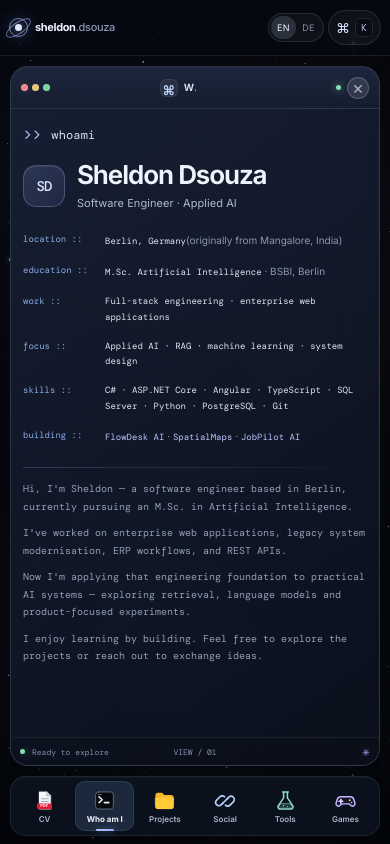
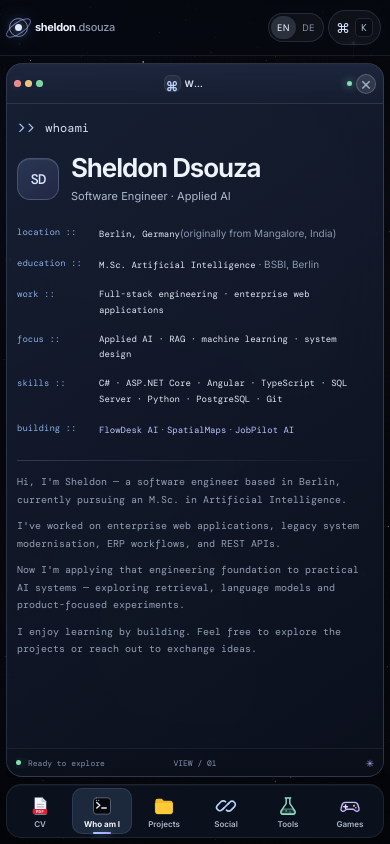
Before and after one commit to sheldon5006/portfolio-, a Flask app: page / in a window 390 px wide. Run offline with Flask 3, Linux system fonts and the light colour scheme.

Commit message:
Polish responsive panel animation and mobile layout

```diff
--- a/static/css/style.css
+++ b/static/css/style.css
@@ -2020,3 +2020,83 @@ body.child-app-maximized .desktop-shell{
   .social-icon svg{width:23px;height:23px}
   .rail-label,.rail-item.is-active .rail-label{font-size:9px;line-height:1.1}
 }
+
+/* ---------------------------------------------------------
+   Final responsive polish for the dock-suction transition.
+   Keep the animation composited only while it is active and
+   give narrow screens a little more room around their controls.
+--------------------------------------------------------- */
+.app-window.panel-is-animating{
+  will-change:transform,clip-path,opacity,filter;
+}
+@media(max-width:760px){
+  .desktop-shell{
+    gap:8px;
+    padding:8px 8px calc(7px + env(safe-area-inset-bottom));
+  }
+  .app-window{
+    border-radius:16px;
+  }
+  .window-titlebar{
+    height:40px;
+    flex-basis:40px;
+    padding-inline:9px;
+  }
+  .window-title-wrap{
+    gap:5px;
+    max-width:58%;
+  }
+  .window-title-icon{
+    width:17px;
+    height:17px;
+    flex:0 0 17px;
+  }
+  .window-tools{gap:4px}
+  .window-close{width:21px;height:21px;flex-basis:21px}
+  .app-rail{
+    min-height:57px;
+    gap:2px;
+    padding:4px;
+  }
+  .rail-item{
+    min-height:47px;
+    padding:3px 1px;
+  }
+  .view{padding:15px 13px 21px}
+  .app-window.panel-is-animating{
+    backface-visibility:hidden;
+  }
+}
+@media(max-width:390px){
+  .system-bar{padding-inline:9px}
+  .desktop-shell{
+    gap:7px;
+    padding:7px 6px calc(6px + env(safe-area-inset-bottom));
+  }
+  .window-titlebar{
+    padding-inline:7px;
+    grid-template-columns:minmax(23px,1fr) minmax(0,auto) minmax(23px,1fr);
+  }
+  .window-title-wrap{max-width:62%;gap:4px;font-size:9px}
+  .window-tools{gap:3px}
+  .window-close{width:20px;height:20px;flex-basis:20px}
+  .app-rail{min-height:54px;padding:3px}
+  .rail-item{min-height:44px}
+  .rail-icon{width:25px;height:25px}
+  .rail-icon svg{width:22px;height:22px}
+  .view{padding:14px 10px 18px}
+}
+@media(max-height:620px) and (max-width:760px){
+  .desktop-shell{
+    gap:6px;
+    padding-top:6px;
+    padding-bottom:calc(5px + env(safe-area-inset-bottom));
+  }
+  .app-rail{min-height:48px}
+  .rail-item{min-height:38px}
+  .window-titlebar{height:38px;flex-basis:38px}
+  .view{padding-top:11px;padding-bottom:15px}
+}
+@media(prefers-reduced-motion:reduce){
+  .app-window.panel-is-animating{will-change:auto}
+}
```
